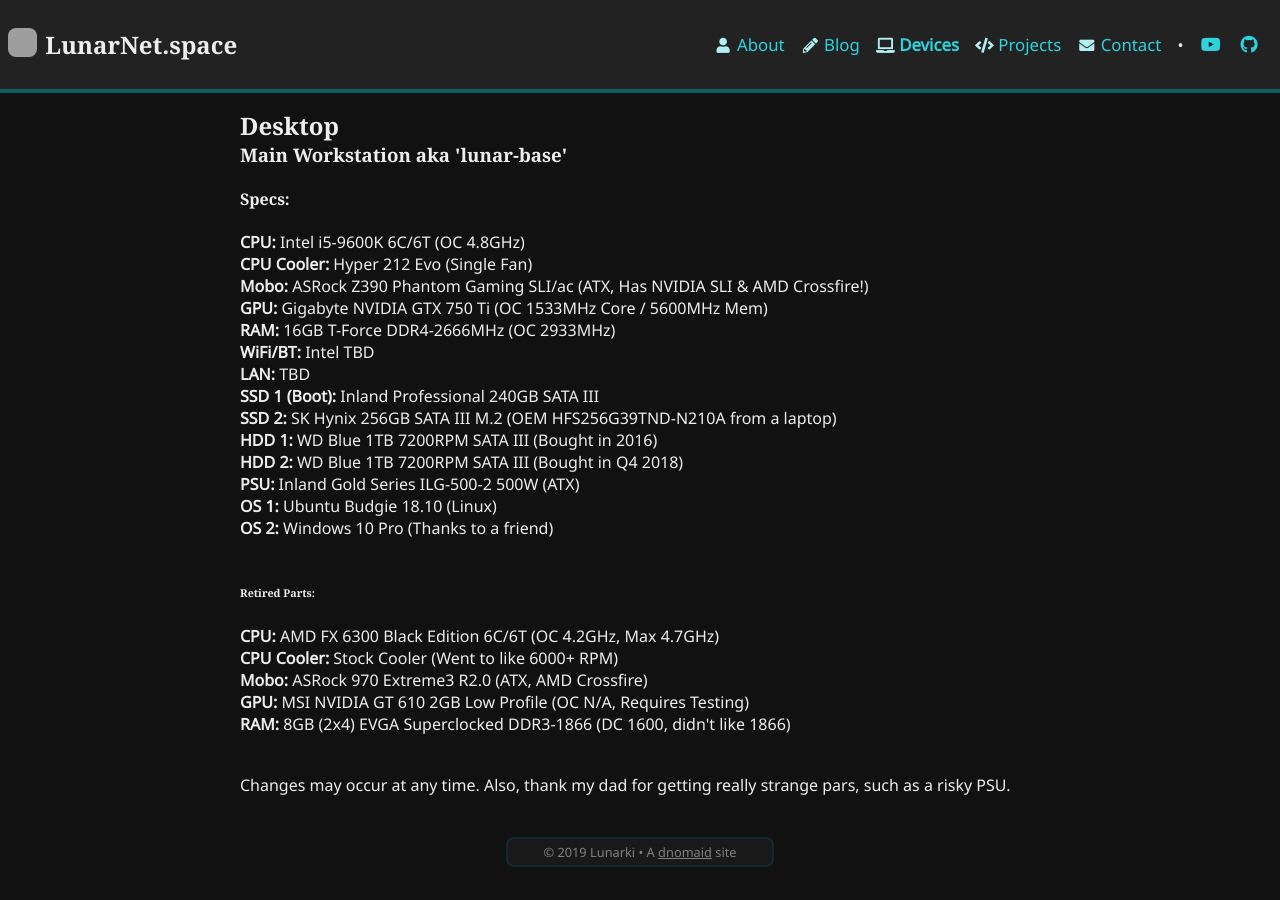
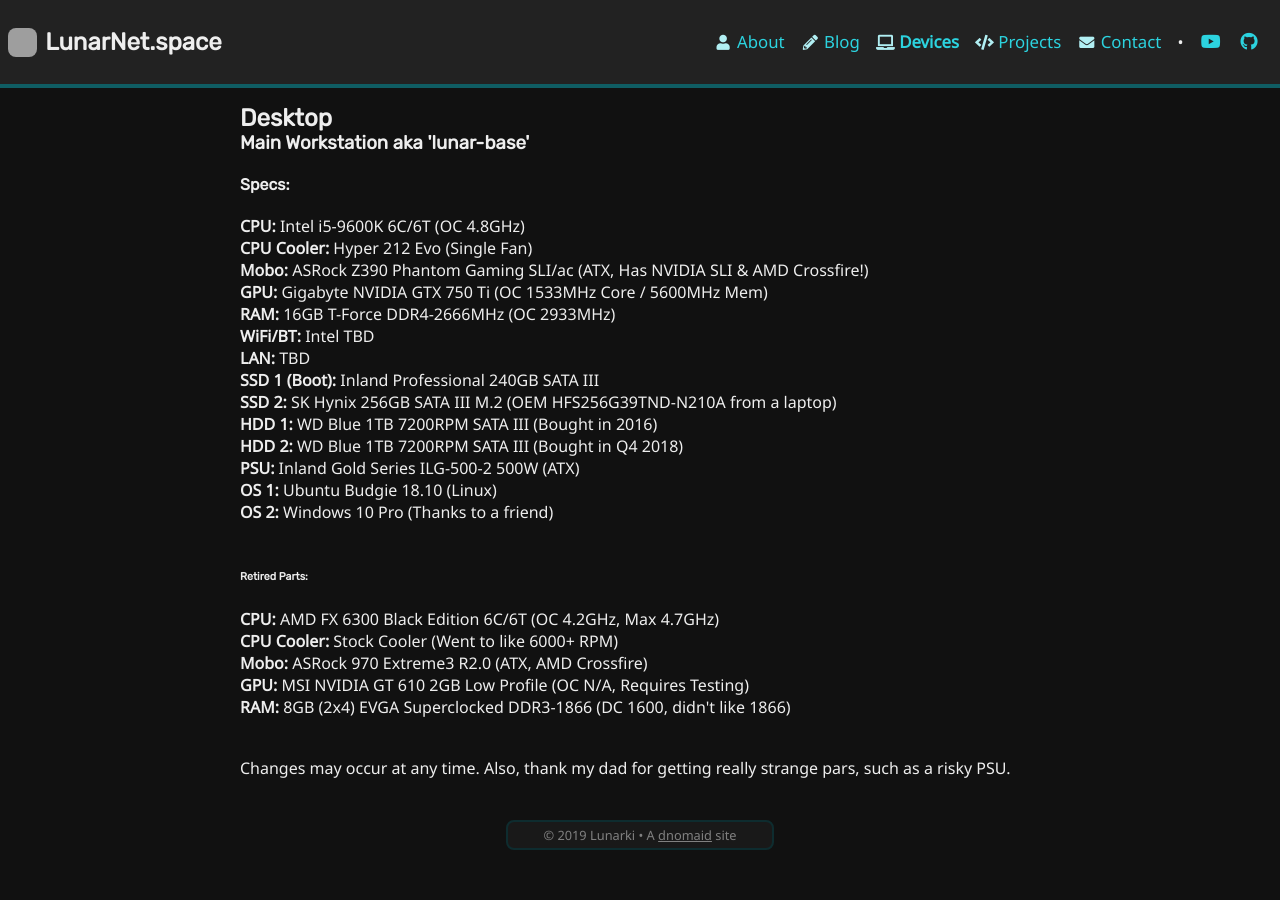
Before and after one commit to SharaNara/SharaNara.github.io, a Jekyll site: the page built from pages/Devices/desktop.html, in a window 1280 px wide. Built offline with Jekyll 4.4.1, drawn with Linux system fonts in a browser that asks for light colours; grey boxes are pictures that could not be loaded.

Commit message:
Switch headings font to Rubik

```diff
--- a/_includes/head.html
+++ b/_includes/head.html
@@ -14,7 +14,7 @@
 <title>{% if page.title and page.permalink != '/' %}{{ page.title }} | {% endif %}🚀 {{ site.title }}</title>
 
 <!-- CSS and stuff -->
-<link href="https://fonts.googleapis.com/css?family=Noto+Sans|Noto+Serif:700|Source+Code+Pro" rel="stylesheet">
+<link href="https://fonts.googleapis.com/css?family=Noto+Sans|Rubik|Source+Code+Pro" rel="stylesheet">
 <link rel="stylesheet" href="https://use.fontawesome.com/releases/v5.7.2/css/all.css" integrity="sha384-fnmOCqbTlWIlj8LyTjo7mOUStjsKC4pOpQbqyi7RrhN7udi9RwhKkMHpvLbHG9Sr" crossorigin="anonymous"><link href="/css/combined.css" rel="stylesheet">
 <link href="{{ site.logo }}" rel="shortcut icon" type="image/png">
 
--- a/css/_vars.scss
+++ b/css/_vars.scss
@@ -2,7 +2,7 @@
 $secondary: #222;
 
 $fn-cont: 'Noto Sans', sans-serif;
-$fn-head: 'Noto Serif', serif, $fn-cont;
+$fn-head: 'Rubik', $fn-cont;
 $fn-mono: 'Source Code Pro', monospace;
 
 $mobile-snap: 1024px;
```
